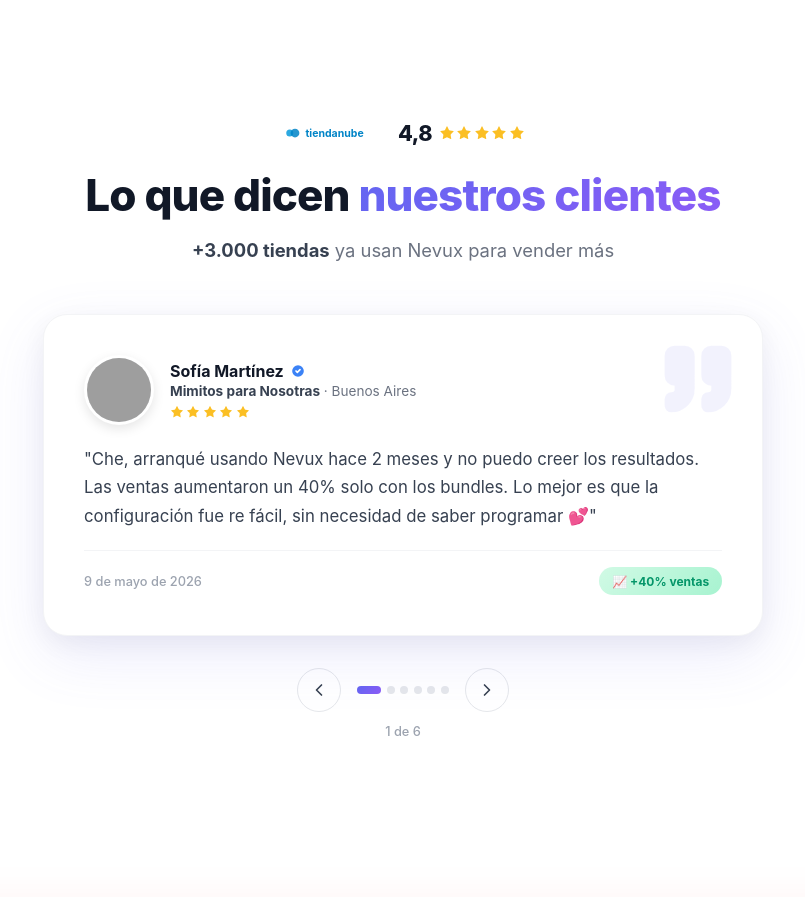
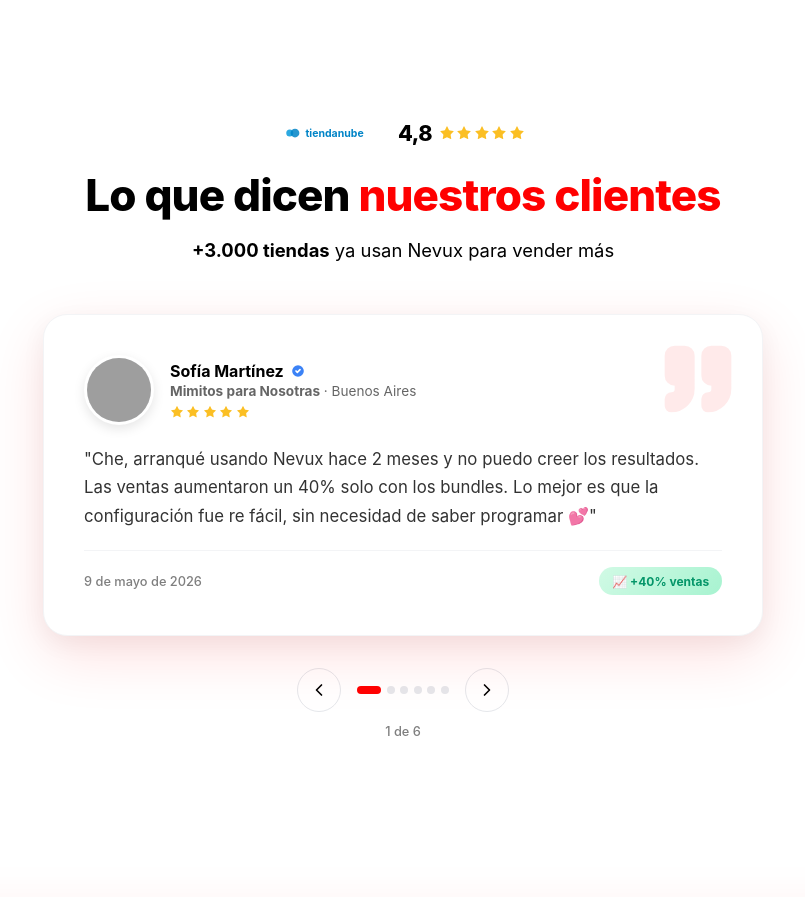
Before and after one commit to rodri-nexus/Nexus2026, a Next.js app: page / in a window 1280 px wide. Shown: the part 5160-6057 px from the top of the page, without its empty margins (237-1042 px from the left). Built offline with nearby package versions, Linux system fonts and the light colour scheme; grey boxes are pictures that could not be loaded.

Commit message:
Update Testimonials.tsx

```diff
--- a/app/components/landing/Testimonials.tsx
+++ b/app/components/landing/Testimonials.tsx
@@ -125,7 +125,7 @@ export default function Testimonials() {
             flexWrap: "wrap",
           }}
         >
-          {/* Logo Tiendanube */}
+          {/* Logo Tiendanube — se mantiene en su azul original */}
           <svg
             width="105"
             height="20"
@@ -158,7 +158,7 @@ export default function Testimonials() {
               style={{
                 fontSize: "1.35rem",
                 fontWeight: 800,
-                color: "#111827",
+                color: "#000000",
                 letterSpacing: "-0.02em",
               }}
             >
@@ -187,7 +187,7 @@ export default function Testimonials() {
           style={{
             fontSize: "clamp(1.75rem, 5vw, 2.75rem)",
             fontWeight: 800,
-            color: "#111827",
+            color: "#000000",
             textAlign: "center",
             margin: "0 0 1rem 0",
             letterSpacing: "-0.02em",
@@ -197,10 +197,7 @@ export default function Testimonials() {
           Lo que dicen{" "}
           <span
             style={{
-              background: "linear-gradient(135deg, #6366f1, #8b5cf6)",
-              WebkitBackgroundClip: "text",
-              WebkitTextFillColor: "transparent",
-              backgroundClip: "text",
+              color: "#FF0000",
             }}
           >
             nuestros clientes
@@ -215,14 +212,15 @@ export default function Testimonials() {
           transition={{ duration: 0.5, delay: 0.2 }}
           style={{
             fontSize: "clamp(1rem, 2vw, 1.15rem)",
-            color: "#6b7280",
+            color: "#000000",
+            opacity: 0.6,
             textAlign: "center",
             lineHeight: 1.6,
             maxWidth: "580px",
             margin: "0 auto 3rem auto",
           }}
         >
-          <strong style={{ color: "#374151" }}>+3.000 tiendas</strong> ya usan
+          <strong style={{ color: "#000000", opacity: 1 }}>+3.000 tiendas</strong> ya usan
           Nevux para vender más
         </motion.p>
 
@@ -246,7 +244,7 @@ export default function Testimonials() {
                 borderRadius: "24px",
                 padding: "clamp(1.5rem, 4vw, 2.5rem)",
                 boxShadow:
-                  "0 20px 60px rgba(99, 102, 241, 0.12), 0 8px 24px rgba(0, 0, 0, 0.05)",
+                  "0 20px 60px rgba(255, 0, 0, 0.12), 0 8px 24px rgba(0, 0, 0, 0.05)",
                 border: "1px solid #f3f4f6",
                 position: "relative",
                 overflow: "hidden",
@@ -261,7 +259,7 @@ export default function Testimonials() {
                   opacity: 0.08,
                 }}
               >
-                <Quote size={80} color="#6366f1" fill="#6366f1" />
+                <Quote size={80} color="#FF0000" fill="#FF0000" />
               </div>
 
               {/* Header con foto y datos */}
@@ -315,12 +313,13 @@ export default function Testimonials() {
                       style={{
                         fontSize: "1rem",
                         fontWeight: 700,
-                        color: "#111827",
+                        color: "#000000",
                         margin: 0,
                       }}
                     >
                       {currentTestimonial.name}
                     </h4>
+                    {/* CheckCircle azul — semántico verificado, se mantiene */}
                     <CheckCircle2
                       size={16}
                       fill="#3b82f6"
@@ -331,11 +330,12 @@ export default function Testimonials() {
                   <div
                     style={{
                       fontSize: "0.85rem",
-                      color: "#6b7280",
+                      color: "#000000",
+                      opacity: 0.6,
                       marginBottom: "0.35rem",
                     }}
                   >
-                    <strong style={{ color: "#374151" }}>
+                    <strong style={{ color: "#000000", opacity: 1 }}>
                       {currentTestimonial.store}
                     </strong>{" "}
                     · {currentTestimonial.location}
@@ -357,7 +357,7 @@ export default function Testimonials() {
                   </div>
                 </div>
 
-                {/* Métrica */}
+                {/* Métrica — verde semántico, se mantiene */}
                 {currentTestimonial.metric && (
                   <div
                     style={{
@@ -381,7 +381,8 @@ export default function Testimonials() {
               <p
                 style={{
                   fontSize: "clamp(0.95rem, 2vw, 1.05rem)",
-                  color: "#374151",
+                  color: "#000000",
+                  opacity: 0.8,
                   lineHeight: 1.7,
                   margin: "0 0 1.25rem 0",
                   position: "relative",
@@ -408,12 +409,14 @@ export default function Testimonials() {
                 <div
                   style={{
                     fontSize: "0.8rem",
-                    color: "#9ca3af",
+                    color: "#000000",
+                    opacity: 0.5,
                     fontWeight: 500,
                   }}
                 >
                   {currentTestimonial.date}
                 </div>
+                {/* Badge verde semántico de métrica — se mantiene */}
                 {currentTestimonial.metric && (
                   <div
                     style={{
@@ -465,9 +468,7 @@ export default function Testimonials() {
                     height: "8px",
                     borderRadius: "999px",
                     background:
-                      i === currentIndex
-                        ? "linear-gradient(135deg, #6366f1, #8b5cf6)"
-                        : "#e5e7eb",
+                      i === currentIndex ? "#FF0000" : "#e5e7eb",
                     border: "none",
                     cursor: "pointer",
                     transition: "all 0.3s",
@@ -491,7 +492,8 @@ export default function Testimonials() {
             style={{
               textAlign: "center",
               fontSize: "0.8rem",
-              color: "#9ca3af",
+              color: "#000000",
+              opacity: 0.5,
               marginTop: "0.75rem",
               fontWeight: 500,
             }}
@@ -515,7 +517,7 @@ const navButtonStyle: React.CSSProperties = {
   alignItems: "center",
   justifyContent: "center",
   cursor: "pointer",
-  color: "#374151",
+  color: "#000000",
   transition: "all 0.2s",
   flexShrink: 0,
 };
```
